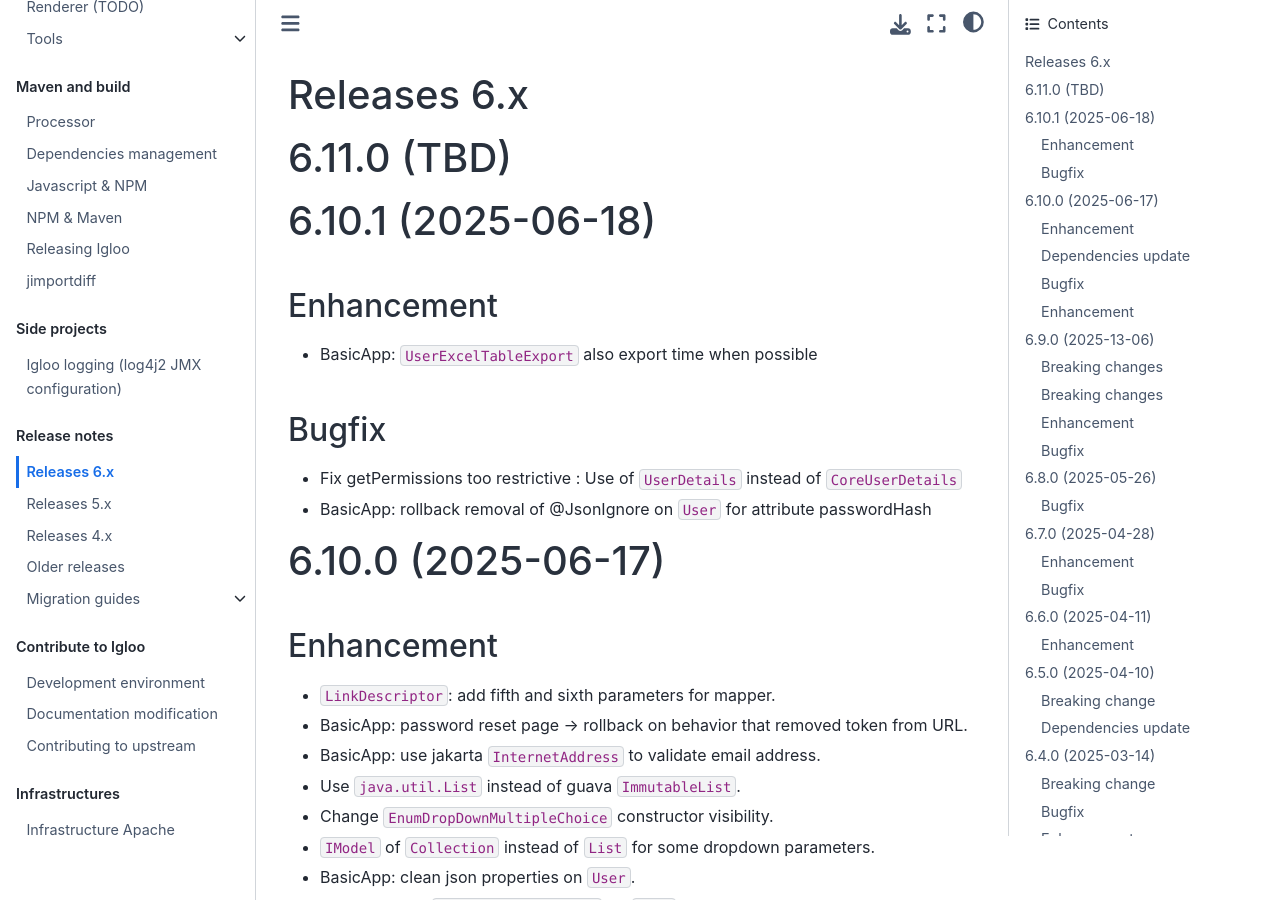
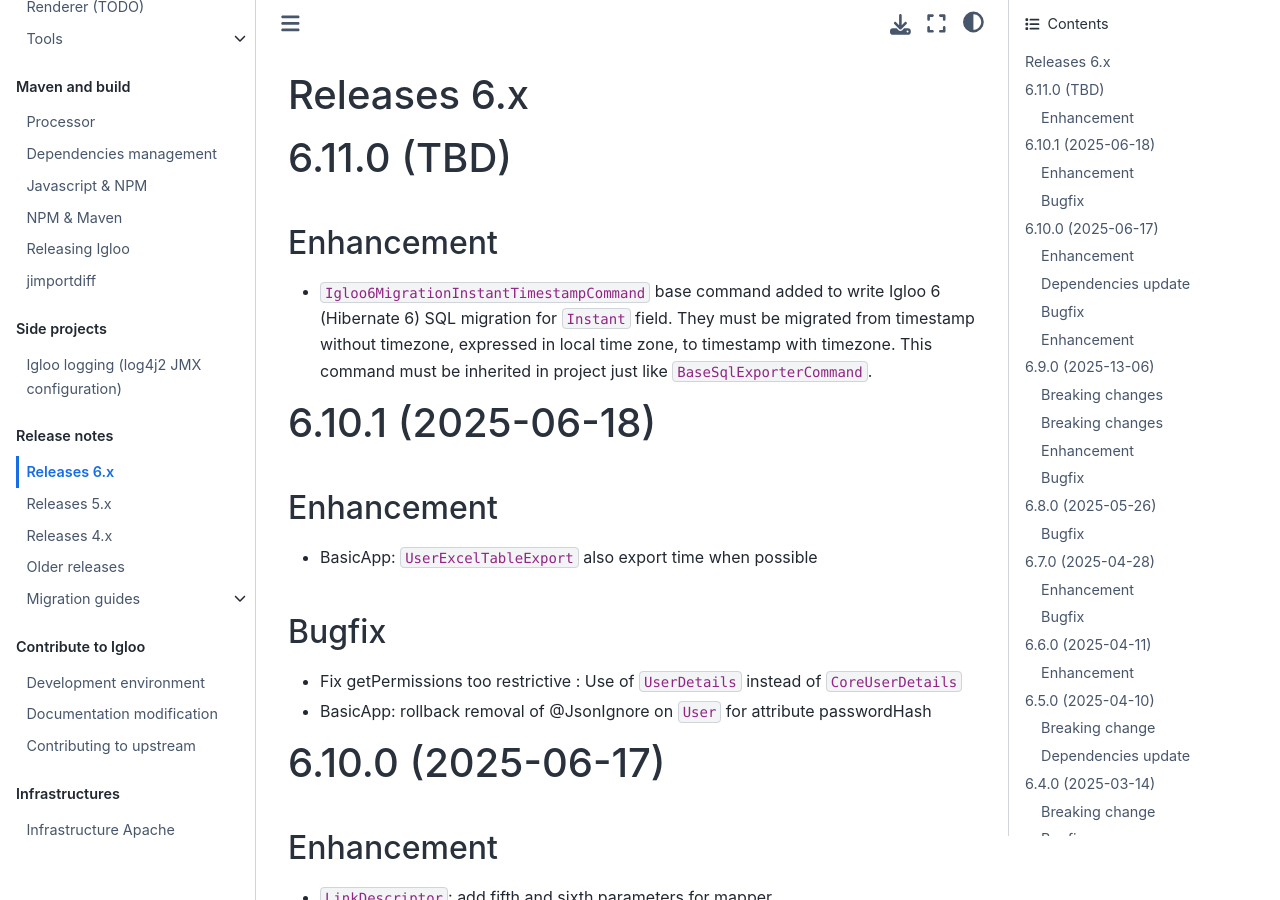
Before and after one commit to igloo-project/igloo-doc, a Sphinx documentation site: the page built from source/release-notes/releases-6.x.md, in a window 1280 px wide and 900 px high. Built offline with Sphinx 7.4.7 and the Sphinx Book theme 1.1.4, drawn with Linux system fonts in a browser that asks for light colours.

Commit message:
6.11: added Igloo6MigrationInstantTimestampCommand

```diff
--- a/source/release-notes/releases-6.x.md
+++ b/source/release-notes/releases-6.x.md
@@ -1,6 +1,14 @@
 # Releases 6.x
 
 # 6.11.0 (TBD)
+
+## Enhancement
+
+* `Igloo6MigrationInstantTimestampCommand` base command added to write Igloo 6
+  (Hibernate 6) SQL migration for `Instant` field. They must be migrated from
+  timestamp without timezone, expressed in local time zone, to timestamp with
+  timezone. This command must be inherited in project just like
+  `BaseSqlExporterCommand`.
 
 # 6.10.1 (2025-06-18)
 
```
